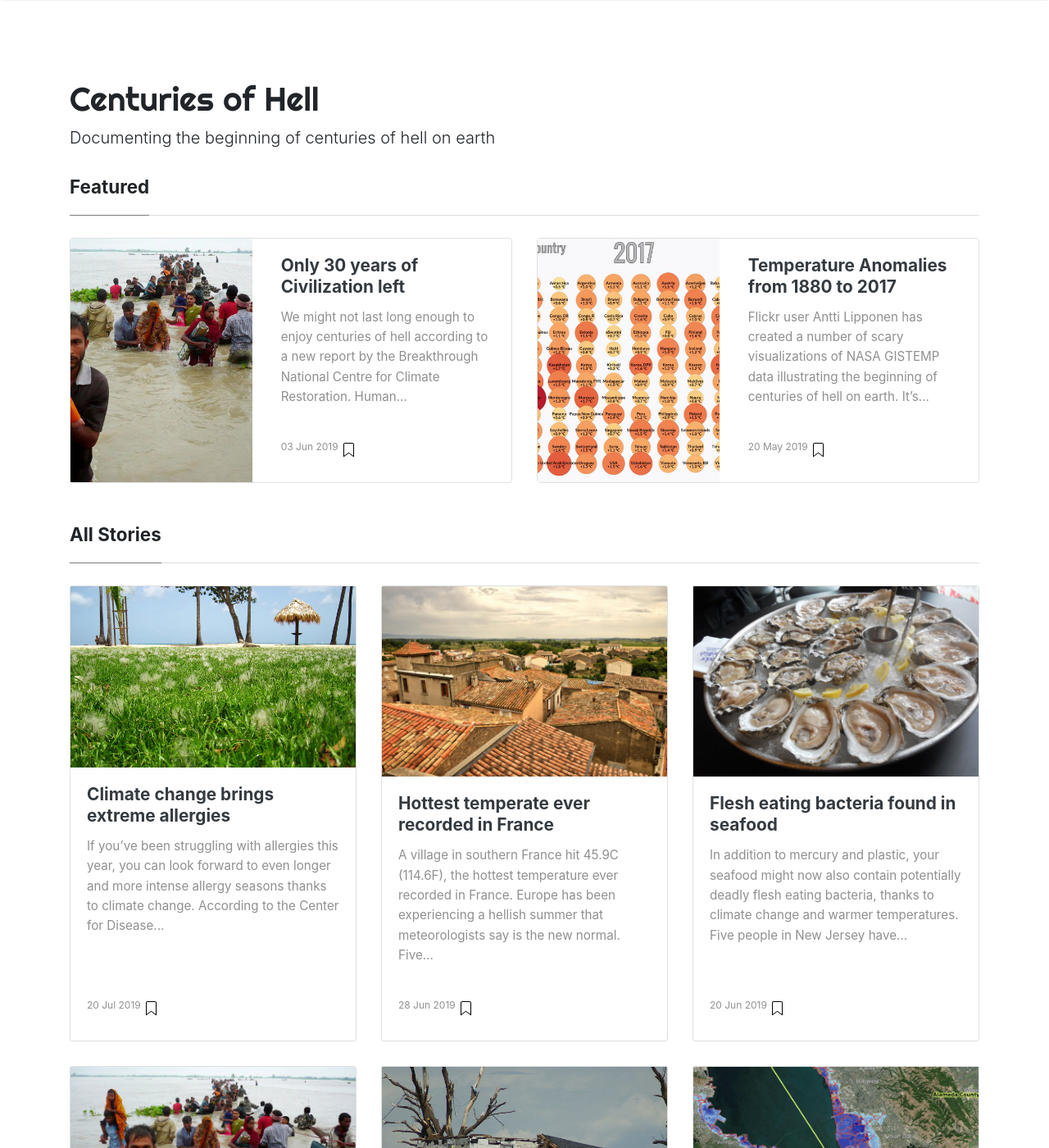
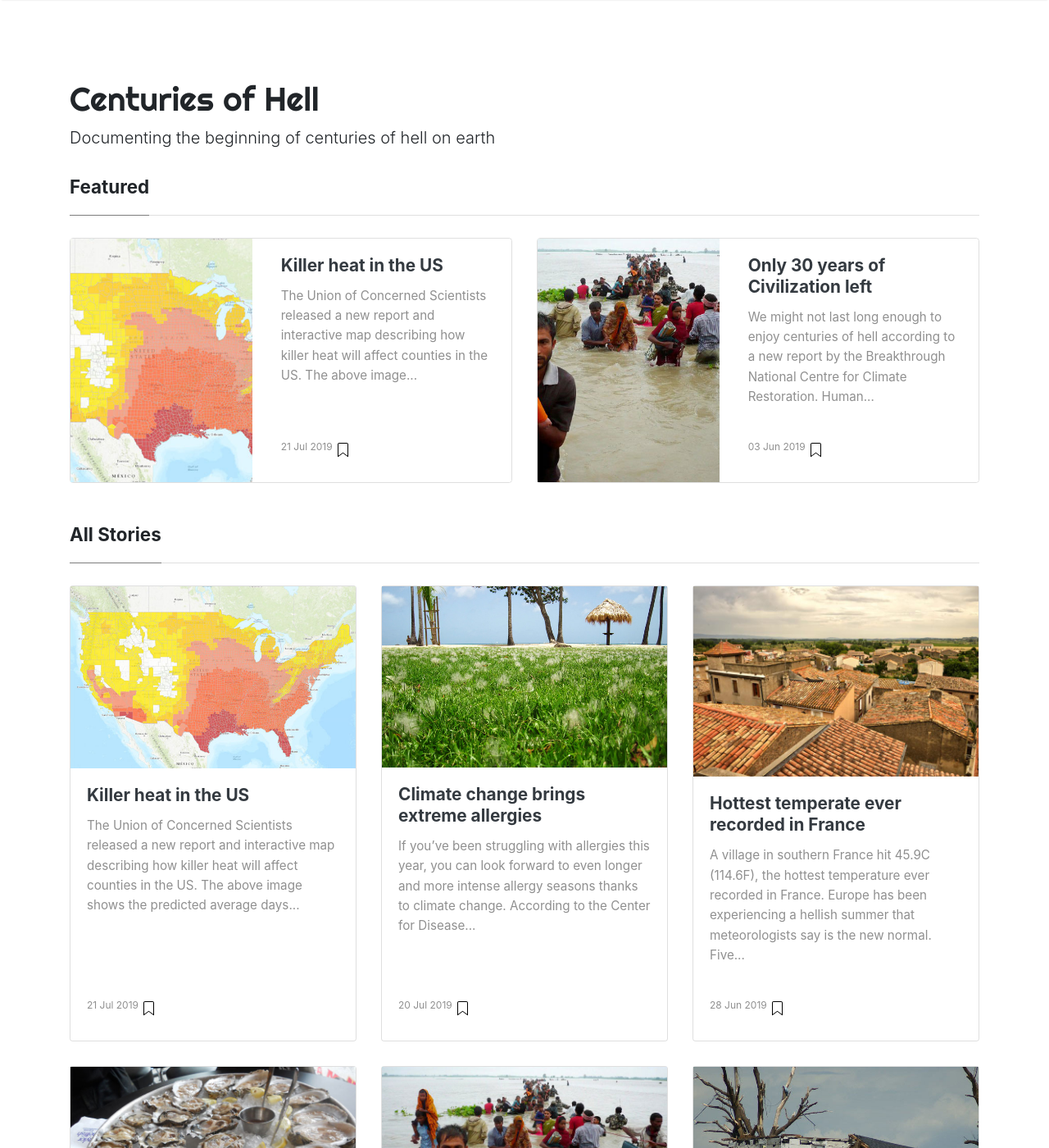
Before and after one commit to mer10z/centuriesofhell, a Jekyll site: the page built from index.html, in a window 1280 px wide and 1400 px high. Shown: the whole window at 82% size. Built offline with Jekyll 4.4.1, drawn with Linux system fonts in a browser that asks for light colours; nearby versions of some CDN libraries; the list of posts is cut into pages by our own code; some of the changed text lies outside the part shown.

Commit message:
us killer heat

```diff
--- /dev/null
+++ b/_posts/2019-07-21-killer-heat.md
@@ -0,0 +1,16 @@
+---
+layout: post
+title:  "Killer heat in the US"
+categories: [ "climate change" ]
+tags: [ KillerHeat ]
+image: assets/images/us-killer-heat.jpg
+description: "A visualization of killer heat in the US"
+featured: true
+comments: true
+---
+
+The Union of Concerned Scientists released a [new report](https://www.ucsusa.org/global-warming/global-warming-impacts/killer-heat-in-united-states) and interactive map describing how killer heat will affect counties in the US. The above image shows the predicted average days per year with a heat index above 105°F between 2070-2099 if we take no action on climate change (darkest red is 101-203 days per year). It looks like Republicans chose the right color, because ironically Republican leaning states closely corelate to the states that will suffer the most from killer heat.
+
+![Republican killer heat](/assets/images/redtored.gif)
+
+Unfortunately, by the time people realize their mistake we will be too deep in centuries of hell to do much about it. Check out [the report](https://www.ucsusa.org/global-warming/global-warming-impacts/killer-heat-in-united-states) or [try out the map](https://ucsusa.maps.arcgis.com/apps/MapSeries/index.html?appid=e4e9082a1ec343c794d27f3e12dd006d) to visualize your doom or find Northern state to relocate to where you'll be able to go outside in the summer.
```
Also changed, not shown: _pages/about.md (+2 -2 lines), _posts/2019-05-20-temperature.md (+1 -1 lines), assets/images/redtored.gif (added), assets/images/statemap1024.jpg (added), assets/images/us-killer-heat.jpg (added).
